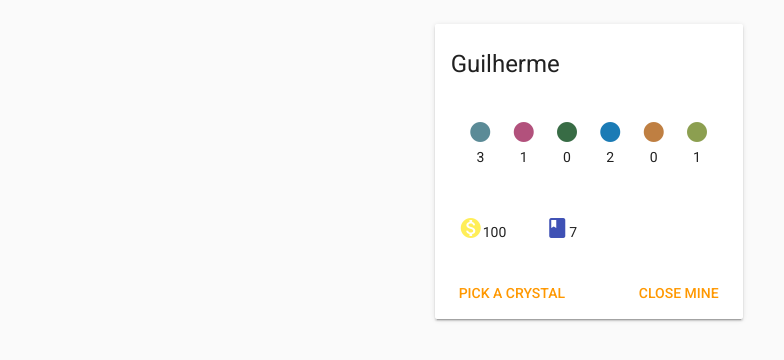
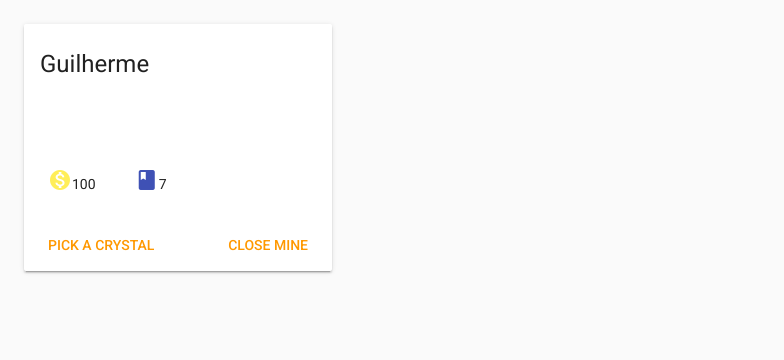
Before and after one commit to guiconti/quartz, a Vue app: page / in a window 1280 px wide. Shown: the top 360 px of the page, without its empty margins (0-784 px from the left). Built offline with nearby package versions, Linux system fonts and the light colour scheme; a web font is replaced by a local one; what vue-async-computed, vue-cookie, vue-resource would draw is missing.

Commit message:
Fix lint issues

```diff
--- a/src/components/game/player/Player.vue
+++ b/src/components/game/player/Player.vue
@@ -3,15 +3,16 @@
 
     <v-card-title primary-title>
       <div>
-        <h3 class="headline mb-0">{{name}}</h3>
+        <h3 class="headline mb-0">{{ name }}</h3>
       </div>
     </v-card-title>
 
     <v-container fluid>
       <v-layout row>
-        <v-flex xs2
+        <v-flex
           v-for="crystal in crystals"
-          :key="crystal"
+          :key="crystal.name"
+          xs2
         >
           <app-crystal
             :name="crystal.name"
@@ -24,18 +25,28 @@
     <v-container fluid>
       <v-layout>
         <v-flex xs4>
-          <v-icon color="yellow lighten-1">monetization_on</v-icon>{{money}}
+          <v-icon color="yellow lighten-1">monetization_on</v-icon>{{ money }}
         </v-flex>
         <v-flex xs4>
-          <v-icon color="indigo">class</v-icon>{{cards}}
+          <v-icon color="indigo">class</v-icon>{{ cards }}
         </v-flex>
       </v-layout>
     </v-container>
 
     <v-card-actions>
-      <v-btn flat color="orange">Pick a crystal</v-btn>
+      <v-btn
+        flat
+        color="orange"
+      >
+        Pick a crystal
+      </v-btn>
       <v-spacer/>
-      <v-btn flat color="orange">Close mine</v-btn>
+      <v-btn
+        flat
+        color="orange"
+      >
+        Close mine
+      </v-btn>
     </v-card-actions>
   </v-card>
 </template>
@@ -45,14 +56,26 @@ import Crystal from './Crystal';
 
 export default {
   name: 'Player',
-  props: {
-    name: String,
-    crystals: Array,
-    money: Number,
-    cards: Number
-  },
   components: {
     appCrystal: Crystal
+  },
+  props: {
+    name: {
+      type: String,
+      required: true
+    },
+    crystal: {
+      type: Array,
+      required: true
+    },
+    money: {
+      type: Number,
+      required: true
+    },
+    cards: {
+      type: Number,
+      required: true
+    }
   }
 }
 </script>
--- a/src/components/game/room/Room.vue
+++ b/src/components/game/room/Room.vue
@@ -1,12 +1,15 @@
 <template>
   <v-container fluid>
     <v-layout>
-      <v-flex xs12 sm3 offset-sm4>
+      <v-flex
+        xs12
+        sm3
+      >
         <app-player
-          name="Guilherme"
-          :crystals="this.crystals"
+          :crystals="crystals"
           :money="100"
           :cards="7"
+          name="Guilherme"
         />
       </v-flex>
     </v-layout>
```
